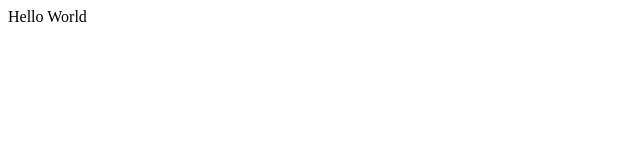
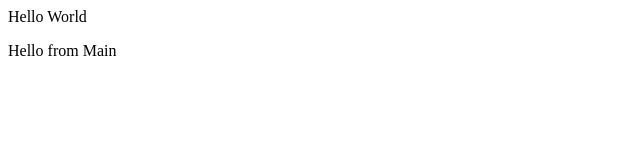
Before and after one commit to Onkarkundaram04/localRepo, a plain HTML site: page index.html in a window 1280 px wide. Shown: the full height of the page, 0-640 px from the left. Drawn offline with Linux system fonts and the light colour scheme.

Commit message:
changes in main

```diff
--- a/index.html
+++ b/index.html
@@ -1 +1,2 @@
 <p>Hello World</p>
+<p>Hello from Main</p>
```
